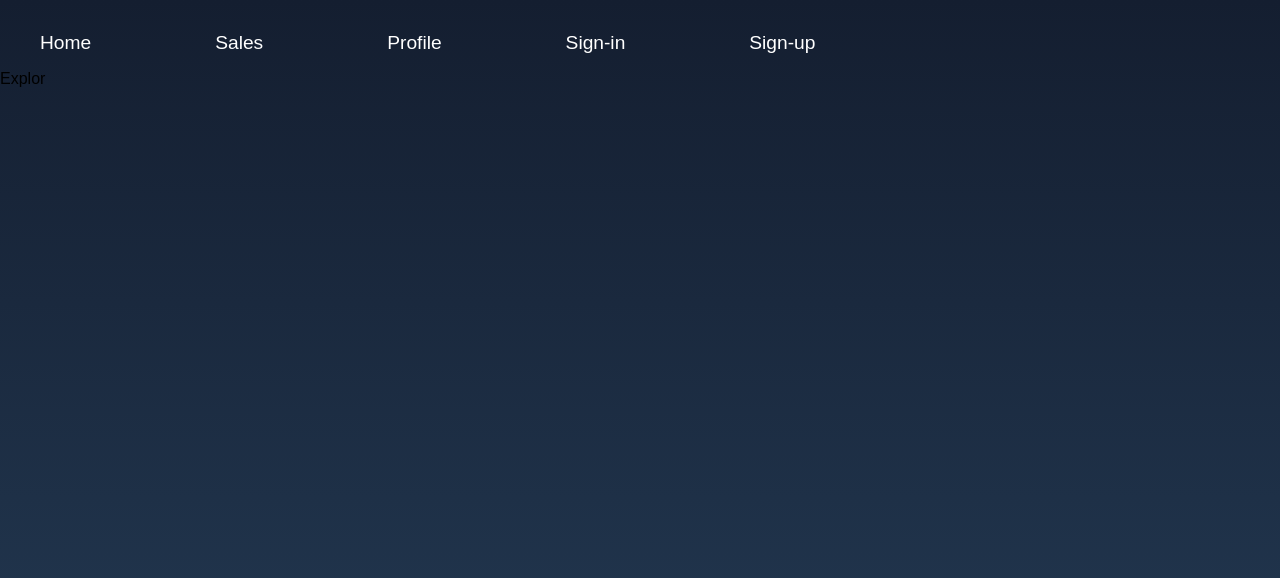
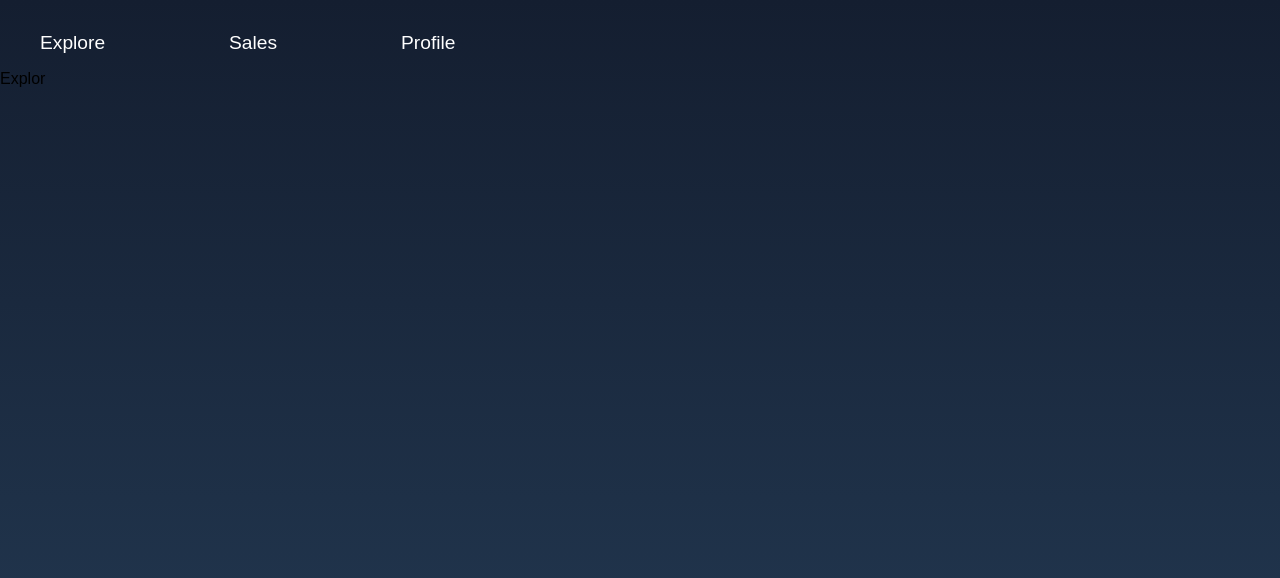
Before and after one commit to souravdhar199/itemSeller, a React (Create React App) app: page / in a window 1280 px wide. Shown: the top 578 px of the page. Built offline with nearby package versions, Linux system fonts and the light colour scheme.

Commit message:
fix: Changing some of the navigation

```diff
--- a/src/components/Navbar.js
+++ b/src/components/Navbar.js
@@ -9,11 +9,9 @@ export default function Navbar() {
     <div className="navDiv">
       <nav>
         <ul>
-          <li onClick={() => navigate("/")}>Home</li>
+          <li onClick={() => navigate("/")}>Explore</li>
           <li onClick={() => navigate("/sales")}>Sales</li>
           <li onClick={() => navigate("/profile")}>Profile</li>
-          <li onClick={() => navigate("/sign-in")}>Sign-in</li>
-          <li onClick={() => navigate("/sign-up")}>Sign-up</li>
         </ul>
       </nav>
     </div>
```
